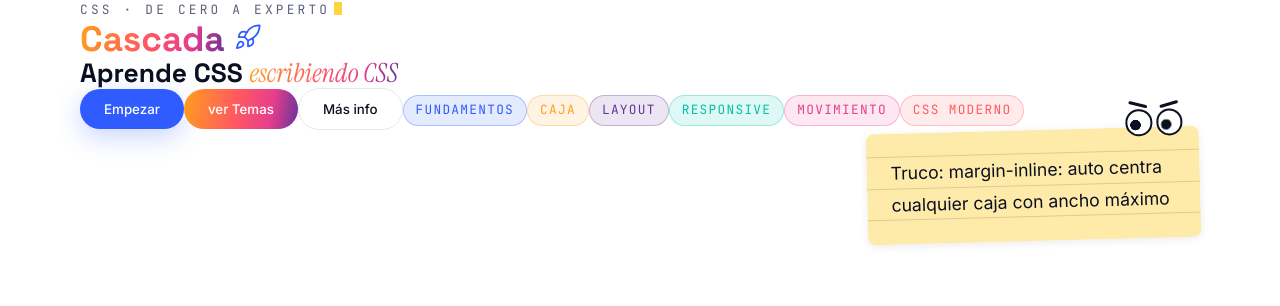
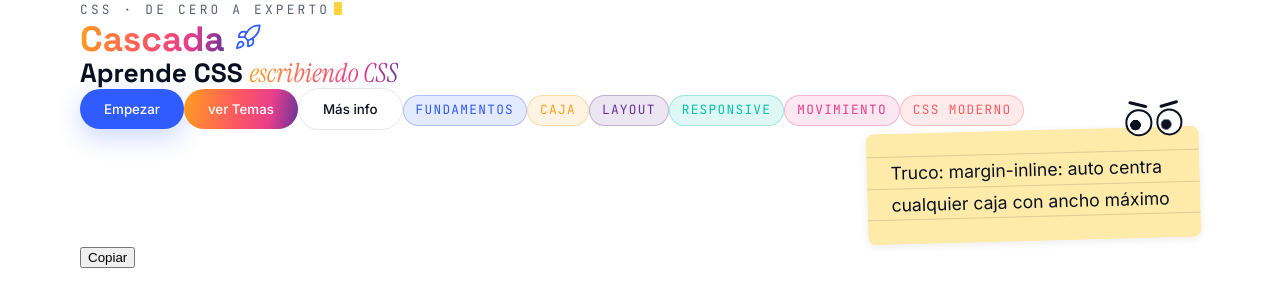
Before and after one commit to TheSharkFullCode/Cascading_Style_Sheets, a React (Vite) app in the folder Cascada/: page / in a window 1280 px wide. Shown: the top 306 px of the page. Built offline with nearby package versions, Linux system fonts and the light colour scheme.

Commit message:
feat(ui): BotonCopiar usando el hook useCopiar

```diff
--- a/Cascada/src/App.jsx
+++ b/Cascada/src/App.jsx
@@ -4,6 +4,7 @@ import TextoDegradado from './components/ui/TextoDegradado/TextoDegradado.jsx'
 import Nota from "./components/ui/Nota/Nota.jsx";
 import Boton from "./components/ui/Boton/Boton.jsx";
 import Etiqueta from "./components/ui/Etiqueta/Etiqueta.jsx";
+import BotonCopiar from "./components/ui/BotonCopiar/BotonCopiar.jsx";
 
 
 function App() {
@@ -24,6 +25,7 @@ function App() {
     <Etiqueta color='fucsia'>Movimiento</Etiqueta>
     <Etiqueta color='coral'>CSS moderno</Etiqueta>
     <Nota>Truco: margin-inline: auto centra cualquier caja con ancho máximo</Nota>
+    <BotonCopiar texto='margin-inline: auto'></BotonCopiar>
 
 
     </div>
--- /dev/null
+++ b/Cascada/src/components/ui/BotonCopiar/BotonCopiar.jsx
@@ -0,0 +1,11 @@
+import useCopiar from '../../../hooks/useCopiar';
+
+function BotonCopiar({texto}) {
+
+    const  {copiar,copiado} = useCopiar()
+  return (
+    <button onClick={()=>copiar(texto)}>{copiado ? '¡Copiado!':'Copiar'}</button>
+  )
+}
+
+export default BotonCopiar
--- a/Cascada/src/hooks/useCopiar.js
+++ b/Cascada/src/hooks/useCopiar.js
@@ -1,6 +1,7 @@
 import { useState } from "react";
 
 function useCopiar() {
+
     const [copiado,setCopiado]=useState(false);
 
     function copiar(texto){
```
